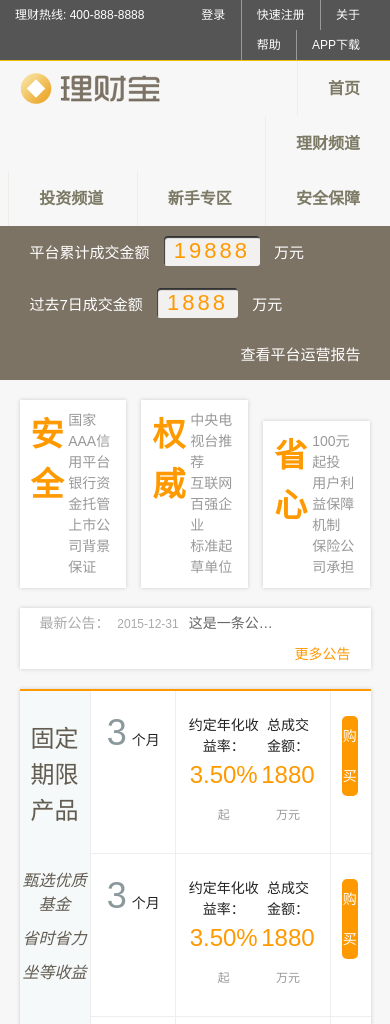
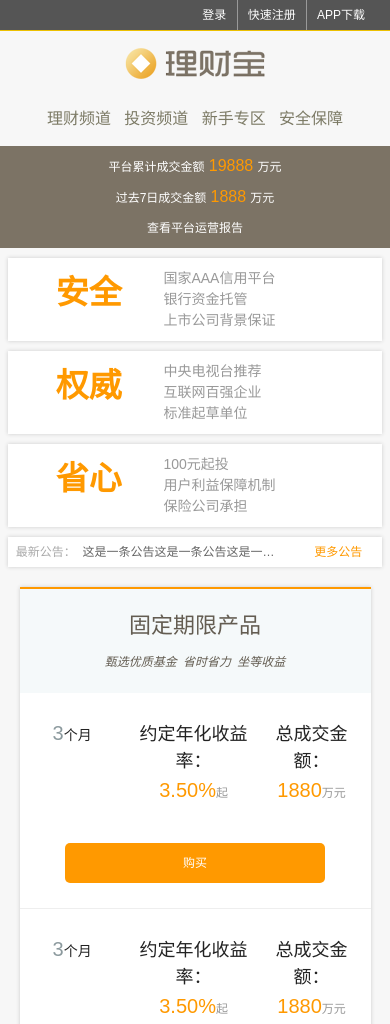
Before and after one commit to YzPaul3/responsiveWeb, a website: page src/index.html in a window 390 px wide. Shown: the top 1024 px of the page. Drawn offline with Linux system fonts and the light colour scheme.

Commit message:
移动端适应

```diff
--- a/src/css/main.css
+++ b/src/css/main.css
@@ -152,13 +152,28 @@
     padding: 0 1.5rem;
 }
 
+@media only screen and (max-width: 50em) {
+    header .top ul li a {
+        padding: 0 1rem;
+    }
+}
+
+
+@media only screen and (max-width: 30em) {
+    header .top .tel,
+    header .top ul li:nth-child(3),
+    header .top ul li:nth-child(4) {
+        display: none;
+    }
+}
+
 header .main {
     padding: 0;
 }
 
 header .main .brand {
     float: left;
-    padding: 1rem 1.5rem;
+    padding: 1rem 1.5rem 0;
 }
 
 header .main ul {
@@ -172,7 +187,7 @@
 
 header .main ul li a {
     display: inline-block;
-    padding: 0 3rem;
+    padding: 0 2.5rem;
     line-height: 5.5rem;
     font-size: 1.6rem;
     font-weight: bold;
@@ -185,6 +200,45 @@
 header .main ul li a:active {
     color: #ffb300;
     background-color: #f8f6f1;
+}
+
+
+
+@media only screen and (max-width: 50em) {
+    header .main .brand {
+        float: none;
+        display: block;
+        padding: 0;
+        margin: 1.5rem auto 0.5rem;
+        text-align: center;
+    }
+
+    header .main ul {
+        text-align: center;
+    }
+
+    header .main ul li {
+        border: none;
+    }
+
+    header .main ul li a {
+        padding: 0 1.5rem;
+    }
+}
+
+@media only screen and (max-width: 30em) {
+    header .main ul li {
+        line-height: 3rem;
+    }
+
+    header .main ul li:first-child {
+        display: none;
+    }
+
+    header .main ul li a {
+        font-weight: normal;
+        padding: 0 0.5rem;
+    }
 }
 
 /* 网站主要内容 */
@@ -238,6 +292,51 @@
     color: #fff;
 }
 
+@media only screen and (max-width: 50rem) {
+
+    .trans-content {
+        max-width: 96%;
+    }
+
+    .trans-data {
+        padding: 1rem 0.25rem;
+    }
+
+    .trans-data span {
+        font-size: 1.2rem;
+    }
+
+    .trans-data span.trans-money {
+        font-size: 1.6rem;
+        margin: 0;
+        padding: 0;
+        letter-spacing: inherit;
+        box-shadow: none;
+        background: transparent;
+    }
+
+    .trans-report a {
+        font-size: 1.2rem;
+    }
+}
+
+@media only screen and (max-width: 30rem) {
+
+    .transaction {
+        padding: 0.5rem 0;
+    }
+
+    .trans-data,
+    .trans-report {
+        float: none;
+        text-align: center;
+    }
+
+    .trans-data,
+    .trans-report a {
+        padding: 0;
+    }
+}
 /* 滚动广告 */
 .ad {
     display: none;
@@ -282,6 +381,39 @@
     color: #999;
 }
 
+@media only screen and (min-width: 30.0625em) and (max-width: 50em) {
+
+    .feature .item h3,
+    .feature .item p {
+        display: block;
+        width: 100%;
+        font-size: 2.6rem;
+        text-align: center;
+    }
+
+    .feature .item p {
+        font-size: 1.2rem;
+    }
+}
+
+@media only screen and (max-width: 30em) {
+
+    .feature {
+        width: 96%;
+        margin: 1rem auto;
+    }
+
+    .feature .item {
+        display: block;
+        width: auto;
+    }
+
+    .feature .item + .item {
+        margin: 1rem 0 0;
+    }
+
+}
+
 /* 公告信息 */
 
 .notice {
@@ -323,6 +455,24 @@
     width: auto;
     margin-right: 2rem;
     color: #ff9900;
+}
+
+@media only screen and (max-width: 30em) {
+
+    .notice {
+        width: 96%;
+        margin: 1rem auto;
+        font-size: 1.2rem;
+    }
+
+    .notice a {
+        margin-left: 0.8rem;
+    }
+
+    .notice a span {
+        display: none;
+    }
+
 }
 
 /* 产品列表 */
@@ -456,6 +606,94 @@
     cursor: not-allowed;
 }
 
+@media only screen and (max-width: 50em) {
+
+    .product h2 {
+        float: none;
+        width: 100%;
+        margin-top: 2rem;
+        font-size: 2.2rem;
+    }
+
+    .product h2 em:first-child {
+        margin-top: 0;
+    }
+
+    .product h2 em {
+        display: inline;
+        font-size: 1.2rem;
+    }
+
+    .product .product-content {
+        float: none;
+        width: 100%;
+        border: none;
+    }
+
+    .product .product-content .item h3 {
+        margin-bottom: 0;
+    }
+
+    .product .product-content .item h3 em {
+        font-size: 2.4rem;
+    }
+
+    .product .product-content .item .info {
+        padding: 1rem 1rem 0;
+        font-size: 1.2rem;
+    }
+
+    .product .product-content .item .info p span{
+        font-size: 2rem;
+    }
+
+    .product .product-content .item .buy a {
+        margin: 0.5rem auto;
+        font-size: 1.2rem;
+    }
+}
+
+@media only screen and (max-width: 30em) {
+
+    .product h2 em:first-child:before{
+        content: " ";
+        display: table;
+    }
+
+    .product .product-content .item h3 {
+        padding-top: 1rem;
+    }
+
+    .product .product-content .item h3 em {
+        font-size: 2rem;
+        margin-right: 0;
+    }
+
+    .product .product-content .item .info {
+        float: right;
+        width: 70%;
+        padding: 1rem 0;
+        border: none;
+    }
+
+    .product .product-content .item .info p {
+        font-size: 1.8rem;
+    }
+
+    .product .product-content .item .buy {
+        float: none;
+        clear: both;
+        width: 100%;
+        padding: 1rem 0 2rem;
+    }
+
+    .product .product-content .item .buy a {
+        margin-top: 0;
+        max-width: 26rem;
+    }
+
+}
+
 /* 底部导航 */
 .footer {
     padding: 3rem 0;
@@ -482,6 +720,7 @@
 .footer-content ul {
     float: left;
     width: 15%;
+    text-align: center;
 }
 
 .footer-content ul li {
@@ -494,6 +733,39 @@
     line-height: 3rem;
 }
 
+@media only screen and (max-width: 50em) {
+
+    .footer-content .brand {
+        display: none;
+    }
+
+    .footer-content ul {
+        width: 20%;
+    }
+
+    .footer-content ul li {
+        font-size: 1.2rem;
+        line-height: 2rem;
+    }
+
+    .footer-content ul li.title {
+        font-size: 1.4rem;
+        line-height: 2.5rem;
+    }
+}
+
+@media only screen and (max-width: 30em) {
+
+    .footer-content {
+        width: 98%;
+    }
+
+    .footer-content ul li.title {
+        font-size: 1.2rem;
+        line-height: 2rem;
+    }
+
+}
 
 /* 底部信息 */
 footer {
```
Also changed, not shown: gulpfile.js (added, +13 -0 lines), package.json (added, +28 -0 lines).
